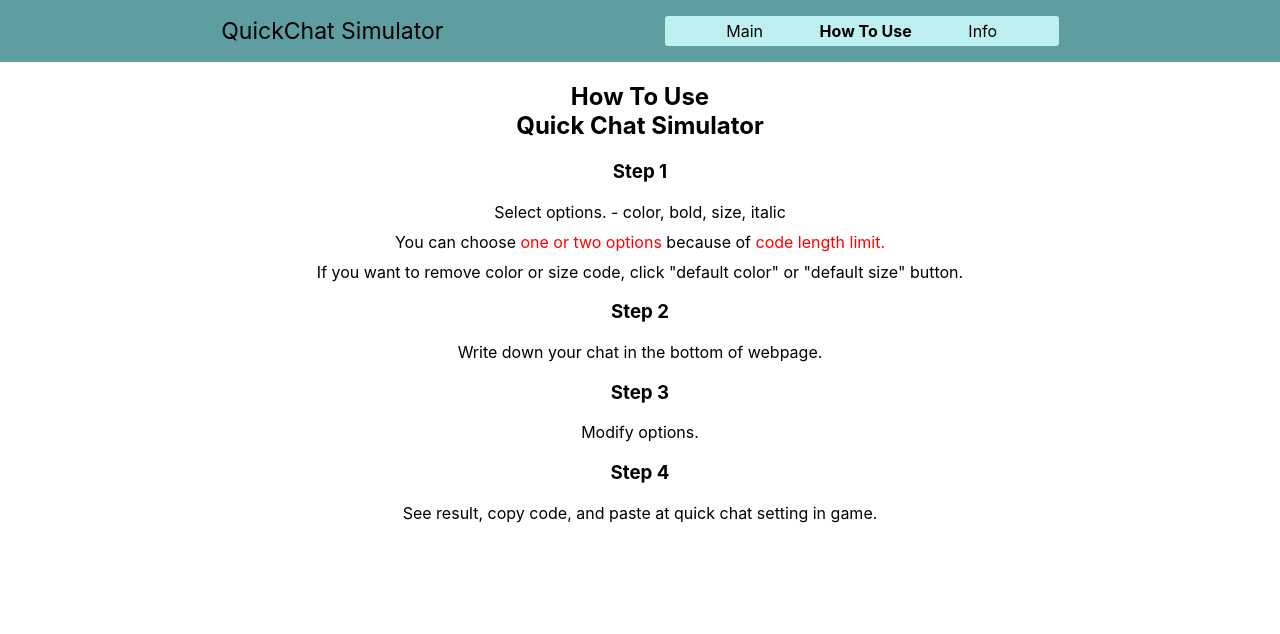
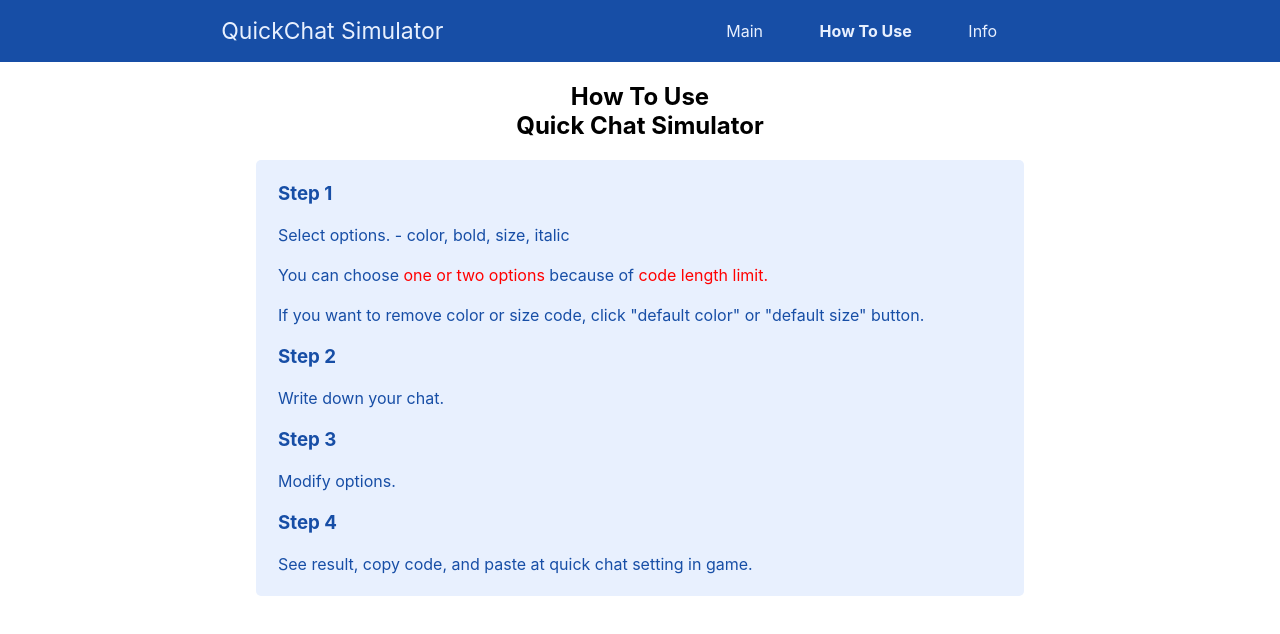
Before and after one commit to lwef/quick-chat-simulator, a React (Create React App) app: page /HowToUsePage in a window 1280 px wide. Shown: the top 634 px of the page. Built offline with nearby package versions, Linux system fonts and the light colour scheme.

Commit message:
#16 change design and other details

```diff
--- a/src/component/Nav.css
+++ b/src/component/Nav.css
@@ -2,7 +2,9 @@
     display: flex;
     justify-content: space-evenly;
     align-items: center;
-    background-color: cadetblue; /*#6a8b8d*/
+    background-color: var(--google-blue-900);
+    /*background-color: cadetblue; #6a8b8d*/
+    color: var(--google-blue-50);
 }
 
 .navbar__logo {
@@ -16,7 +18,7 @@
     justify-content: space-evenly;
     padding: 5px;
     width: 30%;
-    background-color: #bef0f2;
+    /*background-color: #bef0f2;*/
     border-radius: 3px;
 }
 
--- a/src/view/HowToUsePage.css
+++ b/src/view/HowToUsePage.css
@@ -1,3 +1,17 @@
 .HowToUse p {
-    margin: 10px;
+    margin: 20px;
+    text-align: left;
 }
+
+.HowToUse h3 {
+    margin: 20px;
+    text-align: left;
+}
+
+
+@media screen and (min-width: 600px) {
+    .HowToUse div {
+        margin-left: 20%;
+        margin-right: 20%;
+    }
+}
--- a/src/view/HowToUsePage.js
+++ b/src/view/HowToUsePage.js
@@ -5,17 +5,19 @@ function HowToUsePage() {
     return (
         <div className='HowToUse'>
             <h2>How To Use<br/>Quick Chat Simulator</h2>
+            <div className='InfoPage__box'>
                 <h3>Step 1</h3>
                 <p>Select options. - color, bold, size, italic</p>
                 <p>You can choose <span style={{color:"red"}}>one or two options</span> because of <span style={{color:"red"}}>code length limit.</span></p>
                 <p>If you want to remove color or size code, click "default color" or "default size" button.</p>
                 <h3>Step 2</h3>
-            <p>Write down your chat in the bottom of webpage.</p>
+                <p>Write down your chat.</p>
                 <h3>Step 3</h3>
                 <p>Modify options.</p>
                 <h3>Step 4</h3>
                 <p>See result, copy code, and paste at quick chat setting in game.</p>
             </div>
+        </div>
     )
 }
 
--- a/src/view/InfoPage.css
+++ b/src/view/InfoPage.css
@@ -29,7 +29,7 @@ html {
 }
 
 #intro {
-    margin: 10px;
+    /*margin: 10px;*/
     font-size: 18px;
 }
 
@@ -78,3 +78,19 @@ pre {
     white-space: pre;
     overflow: auto;
 }
+
+.Spacing {
+    height: 50px;
+}
+
+.Hidden__1 {
+    width: 7%;
+    float: left;
+    color: transparent;
+}
+
+.Hidden__2 {
+    width: 7%;
+    float: right;
+    color: transparent;
+}
--- a/src/view/InfoPage.js
+++ b/src/view/InfoPage.js
@@ -65,9 +65,13 @@ function InfoPage() {
     <center>
         <div id='intro'>
             <h2>Information</h2>
-            This is a fan website of the game<br/> "Castle Defense Online". <br/><br/>
-            Supported tag, supported color information is based on the Unity official &nbsp;
-            <a href="https://docs.unity3d.com/Packages/com.unity.ugui@1.0/manual/StyledText.html">documentation.</a>
+            <div className='InfoPage__box'>
+                This is a fan website of the game<br/>
+                <span style={{color:"red"}}>"Castle Defense Online".</span>
+                <br/><br/>
+                Supported tag, supported color information is based on the Unity official &nbsp;
+                <a href="https://docs.unity3d.com/Packages/com.unity.ugui@1.0/manual/StyledText.html">documentation.</a>
+            </div>
         </div>
         <div>
             <h2>Open Source License</h2>
@@ -85,9 +89,16 @@ function InfoPage() {
                 </pre>
             </div>
         </div>
+        <div className='Spacing'></div>
         <div>
-            <h2>Developer</h2>
-            <p onClick={()=>{alert("nickname: 비올")}}>lwef</p>
+            <h2>
+                <div className='Hidden__1' onClick={()=>{
+                alert("nickname: 비올")}}>a</div>
+                Developer
+                <div className='Hidden__2' onClick={()=>{
+                alert("Mfno.1")}}>a</div>
+            </h2>
+            <p>lwef</p>
         </div>
     </center>
     )
--- a/src/view/Main.js
+++ b/src/view/Main.js
@@ -39,7 +39,7 @@ function Main() {
         const numOfColor = colorSet.length;
         for (let i=0; i<numOfColor; i++) {
             result.push(<div className='paletteColor' key={i} style={{background:colorSet[i]}} onClick = {()=> {
-                console.log(colorSet[i]);
+                //console.log(colorSet[i]);
                 setColor(colorSet[i]);
                 setColorButton('#f16969'); //default color 버튼 비활성화의 표시로 빨간색으로 바꿈
             }}></div>);
```
Lines whose indentation alone changed are shown as unchanged.
